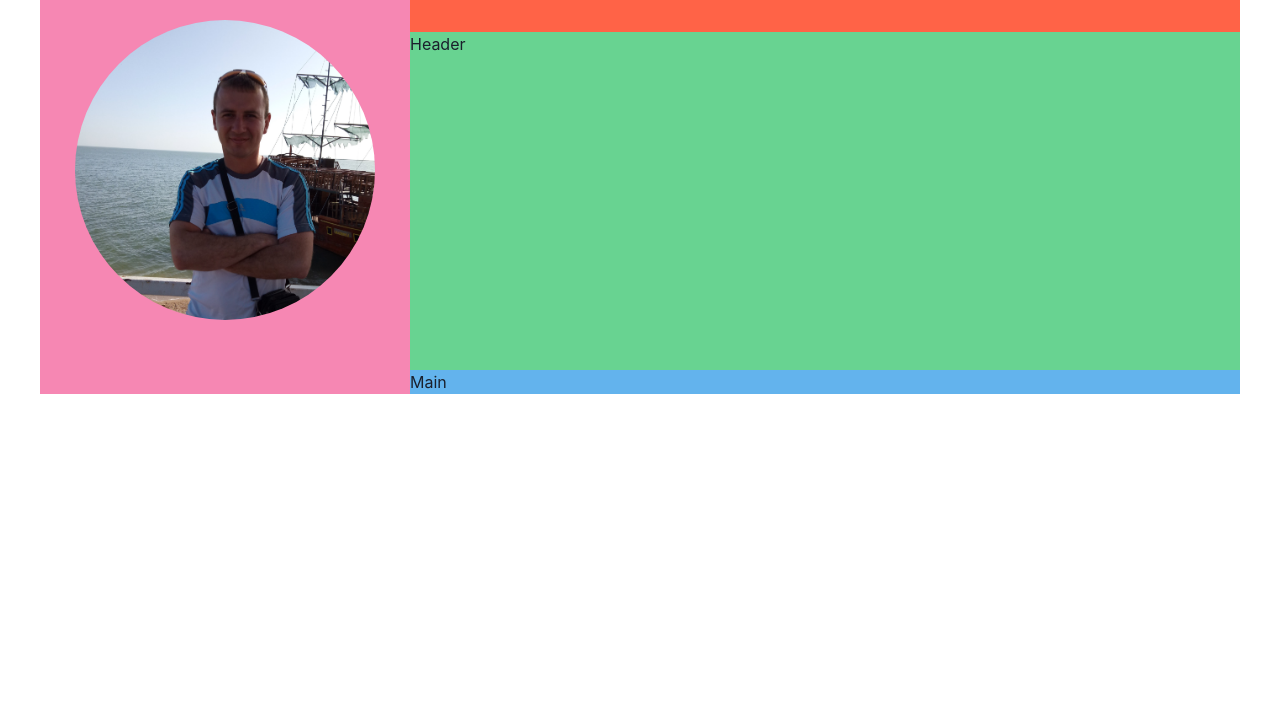
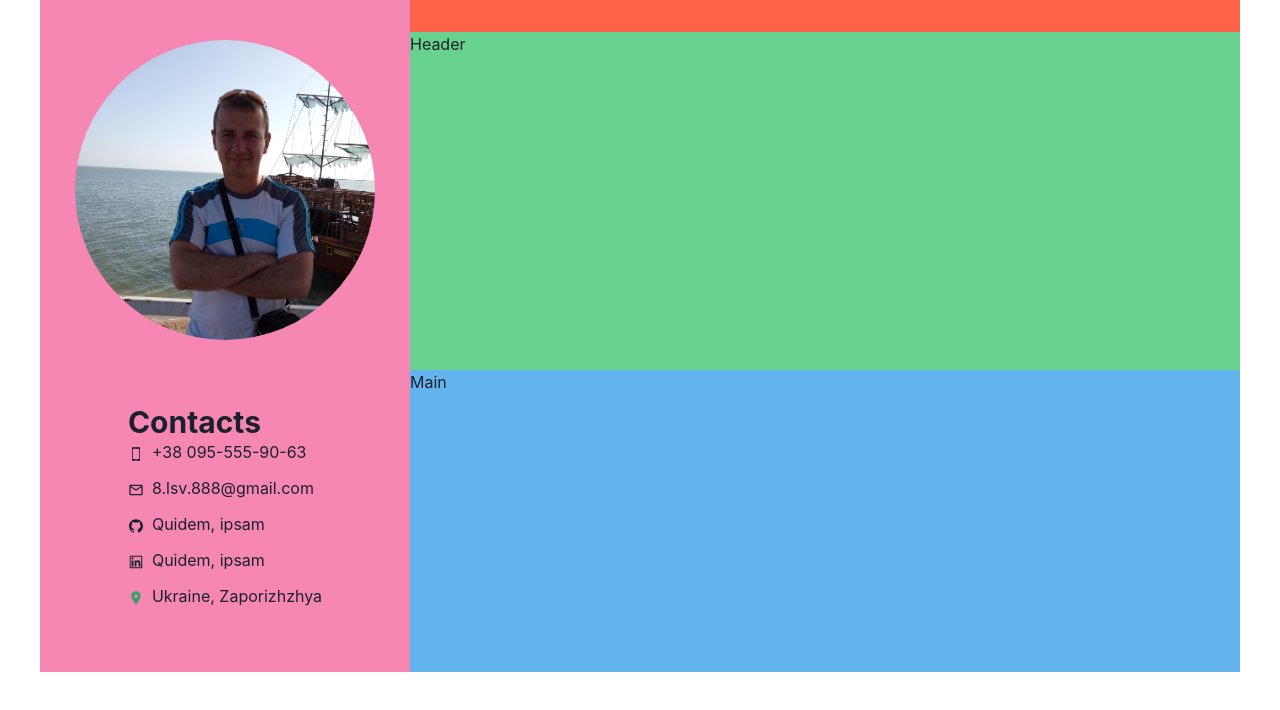
Before and after one commit to namhels/CV-Serhii-Lekhman, a React (Create React App) app: page / in a window 1280 px wide. Shown: the top 710 px of the page. Built offline with nearby package versions, Linux system fonts and the light colour scheme.

Commit message:
add contacts

```diff
--- a/package.json
+++ b/package.json
@@ -1,5 +1,5 @@
 {
-  "name": "CV-Serhii-Lekhman",
+  "name": "cv-serhii-lekhman",
   "version": "0.1.0",
   "private": true,
   "homepage": "https://namhels.github.io/CV-Serhii-Lekhman/",
@@ -13,6 +13,7 @@
     "framer-motion": "^10.12.18",
     "react": "^18.1.0",
     "react-dom": "^18.1.0",
+    "react-icons": "^4.10.1",
     "react-scripts": "5.0.1",
     "web-vitals": "^2.1.3"
   },
--- a/src/components/App.jsx
+++ b/src/components/App.jsx
@@ -1,4 +1,18 @@
-import { Avatar, Flex, Grid, GridItem } from '@chakra-ui/react';
+import {
+  Avatar,
+  Flex,
+  Grid,
+  GridItem,
+  Heading,
+  List,
+  ListIcon,
+  ListItem,
+  VStack,
+} from '@chakra-ui/react';
+
+import { GiSmartphone } from 'react-icons/gi';
+import { MdOutlineEmail, MdLocationPin } from 'react-icons/md';
+import { AiFillGithub, AiOutlineLinkedin } from 'react-icons/ai';
 
 import SerhiiLekhman from '../images/SerhiiLekhman.jpg';
 
@@ -14,7 +28,7 @@ export const App = () => {
         bg="tomato"
       >
         <GridItem bg="pink.300" area={'aside'}>
-          <Flex justify="center" pt="20px">
+          <Flex justify="center" pt="40px">
             <Avatar
               w="300px"
               h="300px"
@@ -22,6 +36,35 @@ export const App = () => {
               src={SerhiiLekhman}
             />
           </Flex>
+          <VStack spacing={4} py={16}>
+            <Flex direction="column" align="start" spacing={4}>
+              <Heading as="h2" size="lg">
+                Contacts
+              </Heading>
+              <List spacing={3}>
+                <ListItem>
+                  <ListIcon as={GiSmartphone} />
+                  +38 095-555-90-63
+                </ListItem>
+                <ListItem>
+                  <ListIcon as={MdOutlineEmail} />
+                  8.lsv.888@gmail.com
+                </ListItem>
+                <ListItem>
+                  <ListIcon as={AiFillGithub} />
+                  Quidem, ipsam
+                </ListItem>
+                <ListItem>
+                  <ListIcon as={AiOutlineLinkedin} />
+                  Quidem, ipsam
+                </ListItem>
+                <ListItem>
+                  <ListIcon as={MdLocationPin} color="green.500" />
+                  Ukraine, Zaporizhzhya
+                </ListItem>
+              </List>
+            </Flex>
+          </VStack>
         </GridItem>
         <GridItem mt={8} bg="green.300" area={'header'}>
           Header
```
Also changed, not shown: 1 other file (tests, documents, lock files or other folders).
